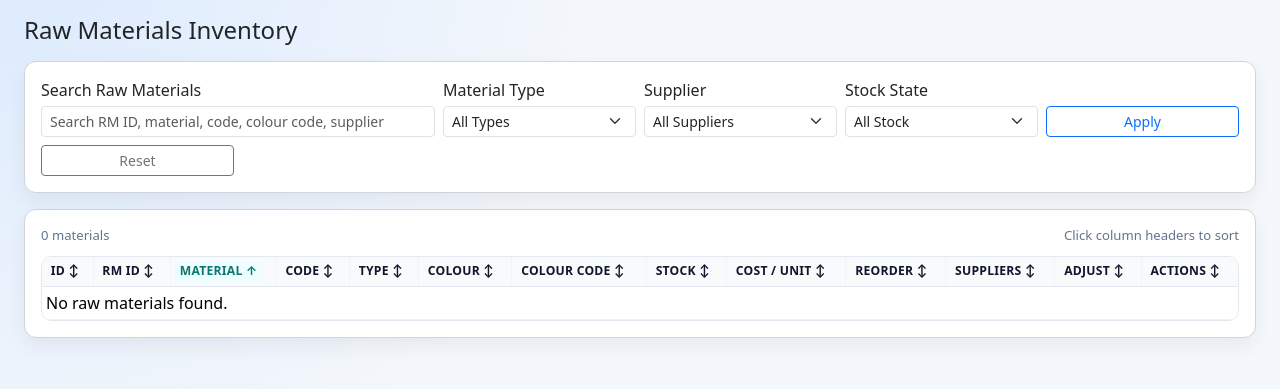
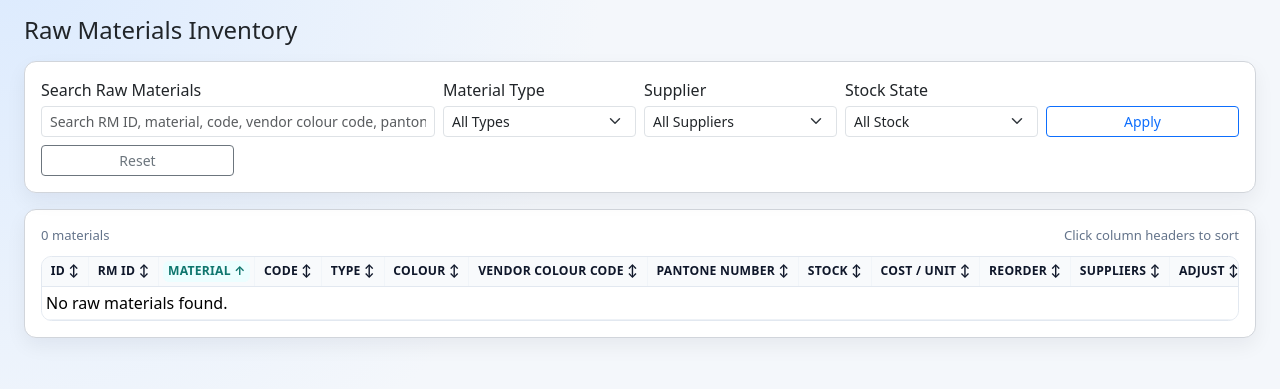
Before and after one commit to SharadRathi97/Busta_IM, a Django app: page /materials/ in a window 1280 px wide. Shown: the part 61-450 px from the top of the page. Run offline with Django 5.2, Linux system fonts and the light colour scheme; the visitor is signed in with stand-in values (Sample User, id 1); data that the repository does not hold is empty; some libraries are stand-ins or nearby versions.

Commit message:
Adding Pantone input

```diff
--- a/backend/inventory/forms.py
+++ b/backend/inventory/forms.py
@@ -14,7 +14,9 @@ class RawMaterialBaseForm(forms.Form):
     code = forms.CharField(
         max_length=50,
         required=False,
-        widget=forms.TextInput(attrs={"class": "form-control", "placeholder": "Optional; defaults to RM ID + Colour Code"}),
+        widget=forms.TextInput(
+            attrs={"class": "form-control", "placeholder": "Optional; defaults to RM ID + Vendor Colour Code/Pantone"}
+        ),
     )
     material_type = forms.ChoiceField(
         choices=RawMaterial.MaterialType.choices,
@@ -27,7 +29,15 @@ class RawMaterialBaseForm(forms.Form):
     )
     colour_code = forms.CharField(
         max_length=30,
-        widget=forms.TextInput(attrs={"class": "form-control", "placeholder": "e.g. RED / PANTONE-186"}),
+        required=False,
+        label="Vendor Colour Code",
+        widget=forms.TextInput(attrs={"class": "form-control", "placeholder": "e.g. RED"}),
+    )
+    pantone_number = forms.CharField(
+        max_length=50,
+        required=False,
+        label="Pantone Number",
+        widget=forms.TextInput(attrs={"class": "form-control", "placeholder": "e.g. PANTONE-186 C"}),
     )
     unit = forms.ChoiceField(choices=RawMaterial.Unit.choices, widget=forms.Select(attrs={"class": "form-select"}))
     cost_per_unit = forms.DecimalField(
@@ -58,7 +68,7 @@ class RawMaterialBaseForm(forms.Form):
         ).order_by("name")
         self.fields["vendor"].queryset = supplier_queryset
         self.fields["additional_vendors"].queryset = supplier_queryset
-        self.fields["code"].help_text = "Optional. If left blank, system uses RM ID + Colour Code."
+        self.fields["code"].help_text = "Optional. If left blank, system uses RM ID + Vendor Colour Code or Pantone Number."
 
     def clean_code(self):
         return (self.cleaned_data.get("code") or "").strip().upper()
@@ -82,30 +92,46 @@ class RawMaterialBaseForm(forms.Form):
     def clean_colour_code(self):
         return (self.cleaned_data.get("colour_code") or "").strip().upper()
 
+    def clean_pantone_number(self):
+        return (self.cleaned_data.get("pantone_number") or "").strip().upper()
+
     def clean(self):
         cleaned = super().clean()
         material_type = cleaned.get("material_type")
         colour = (cleaned.get("colour") or "").strip()
         colour_code = (cleaned.get("colour_code") or "").strip().upper()
+        pantone_number = (cleaned.get("pantone_number") or "").strip().upper()
         rm_id = (cleaned.get("rm_id") or "").strip().upper()
         code = (cleaned.get("code") or "").strip().upper()
         if material_type == RawMaterial.MaterialType.FABRIC and not colour:
             self.add_error("colour", "Colour is required when material type is Fabric.")
 
-        resolved_code = code or (f"{rm_id}-{colour_code}" if rm_id and colour_code else "")
+        if not colour_code and not pantone_number:
+            self.add_error("colour_code", "Enter Vendor Colour Code or Pantone Number.")
+            self.add_error("pantone_number", "Enter Vendor Colour Code or Pantone Number.")
+
+        variant_identifier = colour_code or pantone_number
+        resolved_code = code or (f"{rm_id}-{variant_identifier}" if rm_id and variant_identifier else "")
         if not resolved_code:
-            self.add_error("code", "Material code could not be resolved. Provide Code or valid RM ID + Colour Code.")
+            self.add_error(
+                "code",
+                "Material code could not be resolved. Provide Code or valid RM ID with Vendor Colour Code/Pantone Number.",
+            )
             return cleaned
 
-        duplicate_variant = RawMaterial.objects.filter(rm_id=rm_id, colour_code=colour_code)
+        duplicate_base = RawMaterial.objects.filter(rm_id=rm_id)
         if self.material:
-            duplicate_variant = duplicate_variant.exclude(pk=self.material.pk)
-        if duplicate_variant.exists():
-            self.add_error("colour_code", "This RM ID and Colour Code combination already exists.")
+            duplicate_base = duplicate_base.exclude(pk=self.material.pk)
+
+        if colour_code and duplicate_base.filter(colour_code=colour_code).exists():
+            self.add_error("colour_code", "This RM ID and Vendor Colour Code combination already exists.")
+        if pantone_number and duplicate_base.filter(pantone_number=pantone_number).exists():
+            self.add_error("pantone_number", "This RM ID and Pantone Number combination already exists.")
 
         cleaned["code"] = resolved_code
         cleaned["rm_id"] = rm_id
         cleaned["colour_code"] = colour_code
+        cleaned["pantone_number"] = pantone_number
         return cleaned
 
 
--- a/backend/inventory/views.py
+++ b/backend/inventory/views.py
@@ -55,6 +55,7 @@ def _get_sorting(sort_key: str, direction: str):
         "type": "material_type",
         "colour": "colour",
         "colour_code": "colour_code",
+        "pantone_number": "pantone_number",
         "stock": "current_stock",
         "cost": "cost_per_unit",
         "reorder": "reorder_level",
@@ -79,6 +80,7 @@ def _build_sort_state(active_sort: str, active_direction: str):
         "type",
         "colour",
         "colour_code",
+        "pantone_number",
         "stock",
         "cost",
         "reorder",
@@ -149,6 +151,7 @@ RAW_MATERIAL_CSV_COLUMNS = [
     "material_type",
     "colour",
     "colour_code",
+    "pantone_number",
     "unit",
     "cost_per_unit",
     "vendor_gst_number",
@@ -198,22 +201,31 @@ def _parse_additional_vendor_gst_numbers(raw_value: str) -> list[str]:
 def _extract_material_variant_rows(payload) -> list[dict[str, str]]:
     colour_values = payload.getlist("variant_colour")
     colour_code_values = payload.getlist("variant_colour_code")
+    pantone_values = payload.getlist("variant_pantone_number")
     code_values = payload.getlist("variant_code")
     opening_stock_values = payload.getlist("variant_opening_stock")
 
-    row_count = max(len(colour_values), len(colour_code_values), len(code_values), len(opening_stock_values))
+    row_count = max(
+        len(colour_values),
+        len(colour_code_values),
+        len(pantone_values),
+        len(code_values),
+        len(opening_stock_values),
+    )
     rows: list[dict[str, str]] = []
     for index in range(row_count):
         colour = (colour_values[index] if index < len(colour_values) else "").strip()
         colour_code = (colour_code_values[index] if index < len(colour_code_values) else "").strip()
+        pantone_number = (pantone_values[index] if index < len(pantone_values) else "").strip()
         code = (code_values[index] if index < len(code_values) else "").strip()
         opening_stock = (opening_stock_values[index] if index < len(opening_stock_values) else "").strip()
-        if not colour and not colour_code and not code and not opening_stock:
+        if not colour and not colour_code and not pantone_number and not code and not opening_stock:
             continue
         rows.append(
             {
                 "colour": colour,
                 "colour_code": colour_code,
+                "pantone_number": pantone_number,
                 "code": code,
                 "opening_stock": opening_stock,
             }
@@ -247,7 +259,8 @@ def _import_raw_materials_from_rows(rows: list[dict[str, str]], created_by):
 
     payloads: list[dict] = []
     errors: list[str] = []
-    seen_variant_rows: dict[tuple[str, str], int] = {}
+    seen_vendor_colour_rows: dict[tuple[str, str], int] = {}
+    seen_pantone_rows: dict[tuple[str, str], int] = {}
 
     for row_number, row in enumerate(rows, start=2):
         vendor = _resolve_supplier_by_gst(row.get("vendor_gst_number", ""))
@@ -277,6 +290,7 @@ def _import_raw_materials_from_rows(rows: list[dict[str, str]], created_by):
             "material_type": row.get("material_type", ""),
             "colour": row.get("colour", ""),
             "colour_code": row.get("colour_code", ""),
+            "pantone_number": row.get("pantone_number", ""),
             "unit": row.get("unit", ""),
             "cost_per_unit": row.get("cost_per_unit", ""),
             "vendor": str(vendor.id),
@@ -295,17 +309,27 @@ def _import_raw_materials_from_rows(rows: list[dict[str, str]], created_by):
             errors.append(f"Row {row_number}: {'; '.join(row_errors)}")
             continue
 
-        variant_key = (
-            form.cleaned_data["rm_id"],
-            form.cleaned_data["colour_code"],
-        )
-        previous_row = seen_variant_rows.get(variant_key)
-        if previous_row:
-            errors.append(
-                f"Row {row_number}: duplicate RM ID + Colour Code in this CSV (already in row {previous_row})."
-            )
-            continue
-        seen_variant_rows[variant_key] = row_number
+        rm_id = form.cleaned_data["rm_id"]
+        vendor_colour_code = form.cleaned_data["colour_code"]
+        pantone_number = form.cleaned_data["pantone_number"]
+        if vendor_colour_code:
+            vendor_colour_key = (rm_id, vendor_colour_code)
+            previous_row = seen_vendor_colour_rows.get(vendor_colour_key)
+            if previous_row:
+                errors.append(
+                    f"Row {row_number}: duplicate RM ID + Vendor Colour Code in this CSV (already in row {previous_row})."
+                )
+                continue
+            seen_vendor_colour_rows[vendor_colour_key] = row_number
+        if pantone_number:
+            pantone_key = (rm_id, pantone_number)
+            previous_row = seen_pantone_rows.get(pantone_key)
+            if previous_row:
+                errors.append(
+                    f"Row {row_number}: duplicate RM ID + Pantone Number in this CSV (already in row {previous_row})."
+                )
+                continue
+            seen_pantone_rows[pantone_key] = row_number
 
         payloads.append(
             {
@@ -315,6 +339,7 @@ def _import_raw_materials_from_rows(rows: list[dict[str, str]], created_by):
                 "material_type": form.cleaned_data["material_type"],
                 "colour": form.cleaned_data["colour"],
                 "colour_code": form.cleaned_data["colour_code"],
+                "pantone_number": form.cleaned_data["pantone_number"],
                 "unit": form.cleaned_data["unit"],
                 "cost_per_unit": form.cleaned_data["cost_per_unit"],
                 "vendor": vendor,
@@ -337,6 +362,7 @@ def _import_raw_materials_from_rows(rows: list[dict[str, str]], created_by):
                     material_type=payload["material_type"],
                     colour=payload["colour"],
                     colour_code=payload["colour_code"],
+                    pantone_number=payload["pantone_number"],
                     unit=payload["unit"],
                     cost_per_unit=payload["cost_per_unit"],
                     vendor=payload["vendor"],
@@ -346,7 +372,9 @@ def _import_raw_materials_from_rows(rows: list[dict[str, str]], created_by):
                     created_by=created_by,
                 )
     except IntegrityError as exc:
-        raise ValidationError("Duplicate raw material entry detected. RM ID + Colour Code must be unique.") from exc
+        raise ValidationError(
+            "Duplicate raw material entry detected. RM ID + Vendor Colour Code or RM ID + Pantone Number must be unique."
+        ) from exc
     return len(payloads)
 
 
@@ -368,6 +396,7 @@ def raw_material_csv_template(request):
             "fabric",
             "Blue",
             "BLU",
+            "PANTONE-286 C",
             "m",
             "55.000",
             "29ABCDE1234F1Z5",
@@ -392,7 +421,7 @@ def material_list(request):
     action = request.POST.get("action") if request.method == "POST" else None
     create_form = RawMaterialCreateForm(request.POST if action in {None, "create_material"} else None)
     csv_form = RawMaterialCSVUploadForm(request.POST if action == "upload_csv" else None, request.FILES if action == "upload_csv" else None)
-    variant_rows_seed = [{"colour": "", "colour_code": "", "code": "", "opening_stock": ""}]
+    variant_rows_seed = [{"colour": "", "colour_code": "", "pantone_number": "", "code": "", "opening_stock": ""}]
     show_create_modal = False
     show_csv_modal = False
 
@@ -428,6 +457,7 @@ def material_list(request):
                             **common_values,
                             "colour": variant["colour"],
                             "colour_code": variant["colour_code"],
+                            "pantone_number": variant["pantone_number"],
                             "code": variant["code"],
                             "opening_stock": variant["opening_stock"],
                         }
@@ -445,19 +475,34 @@ def material_list(request):
                     row_errors.append(f"Row {row_index}: {'; '.join(errors_for_row)}")
 
                 if not row_errors:
-                    seen_variant_rows: dict[tuple[str, str], int] = {}
+                    seen_vendor_colour_rows: dict[tuple[str, str], int] = {}
+                    seen_pantone_rows: dict[tuple[str, str], int] = {}
                     for row_index, row_form in enumerate(row_forms, start=1):
-                        variant_key = (
-                            row_form.cleaned_data["rm_id"],
-                            row_form.cleaned_data["colour_code"],
-                        )
-                        previous_variant_row = seen_variant_rows.get(variant_key)
-                        if previous_variant_row:
-                            row_errors.append(
-                                f"Row {row_index}: Duplicate RM ID + Colour Code in submission (already in row {previous_variant_row})."
-                            )
-                        else:
-                            seen_variant_rows[variant_key] = row_index
+                        rm_id = row_form.cleaned_data["rm_id"]
+                        colour_code = row_form.cleaned_data["colour_code"]
+                        pantone_number = row_form.cleaned_data["pantone_number"]
+                        if colour_code:
+                            vendor_colour_key = (rm_id, colour_code)
+                            previous_vendor_colour_row = seen_vendor_colour_rows.get(vendor_colour_key)
+                            if previous_vendor_colour_row:
+                                row_errors.append(
+                                    "Row "
+                                    f"{row_index}: Duplicate RM ID + Vendor Colour Code in submission "
+                                    f"(already in row {previous_vendor_colour_row})."
+                                )
+                            else:
+                                seen_vendor_colour_rows[vendor_colour_key] = row_index
+                        if pantone_number:
+                            pantone_key = (rm_id, pantone_number)
+                            previous_pantone_row = seen_pantone_rows.get(pantone_key)
+                            if previous_pantone_row:
+                                row_errors.append(
+                                    "Row "
+                                    f"{row_index}: Duplicate RM ID + Pantone Number in submission "
+                                    f"(already in row {previous_pantone_row})."
+                                )
+                            else:
+                                seen_pantone_rows[pantone_key] = row_index
 
                 if row_errors:
                     for row_error in row_errors[:8]:
@@ -476,6 +521,7 @@ def material_list(request):
                                     material_type=row_form.cleaned_data["material_type"],
                                     colour=row_form.cleaned_data["colour"],
                                     colour_code=row_form.cleaned_data["colour_code"],
+                                    pantone_number=row_form.cleaned_data["pantone_number"],
                                     unit=row_form.cleaned_data["unit"],
                                     cost_per_unit=row_form.cleaned_data["cost_per_unit"],
                                     vendor=row_form.cleaned_data["vendor"],
@@ -492,7 +538,7 @@ def material_list(request):
                     except IntegrityError:
                         messages.error(
                             request,
-                            "Duplicate raw material entry detected. RM ID + Colour Code must be unique for each row.",
+                            "Duplicate raw material entry detected. RM ID + Vendor Colour Code or RM ID + Pantone Number must be unique.",
                         )
                         show_create_modal = True
             else:
@@ -505,6 +551,7 @@ def material_list(request):
                             material_type=create_form.cleaned_data["material_type"],
                             colour=create_form.cleaned_data["colour"],
                             colour_code=create_form.cleaned_data["colour_code"],
+                            pantone_number=create_form.cleaned_data["pantone_number"],
                             unit=create_form.cleaned_data["unit"],
                             cost_per_unit=create_form.cleaned_data["cost_per_unit"],
                             vendor=create_form.cleaned_data["vendor"],
@@ -555,6 +602,7 @@ def material_list(request):
             | Q(code__icontains=q_filter)
             | Q(colour__icontains=q_filter)
             | Q(colour_code__icontains=q_filter)
+            | Q(pantone_number__icontains=q_filter)
             | Q(vendor__name__icontains=q_filter)
             | Q(vendor_links__vendor__name__icontains=q_filter)
         ).distinct()
@@ -644,6 +692,7 @@ def material_edit(request, material_id: int):
         "material_type": material.material_type,
         "colour": material.colour,
         "colour_code": material.colour_code,
+        "pantone_number": material.pantone_number,
         "unit": material.unit,
         "cost_per_unit": material.cost_per_unit,
         "vendor": material.vendor_id,
@@ -662,6 +711,7 @@ def material_edit(request, material_id: int):
                 material_type=form.cleaned_data["material_type"],
                 colour=form.cleaned_data["colour"],
                 colour_code=form.cleaned_data["colour_code"],
+                pantone_number=form.cleaned_data["pantone_number"],
                 unit=form.cleaned_data["unit"],
                 cost_per_unit=form.cleaned_data["cost_per_unit"],
                 vendor=form.cleaned_data["vendor"],
--- a/backend/templates/inventory/materials.html
+++ b/backend/templates/inventory/materials.html
@@ -22,7 +22,7 @@
     <input type="hidden" name="direction" value="{{ sort_direction }}">
     {% url 'inventory:list' as reset_inventory_url %}
     <div class="row g-2">
-      {% include "partials/search_field.html" with label="Search Raw Materials" value=filter_values.q placeholder="Search RM ID, material, code, colour code, supplier" %}
+      {% include "partials/search_field.html" with label="Search Raw Materials" value=filter_values.q placeholder="Search RM ID, material, code, vendor colour code, pantone, supplier" %}
       <div class="col-6 col-md-2">
         <label class="form-label mb-1">Material Type</label>
         <select name="material_type" class="form-select form-select-sm">
@@ -130,7 +130,8 @@
               <th><a class="sort-link {% if sort_state.code.active %}active{% endif %}" href="{% replace_query request sort='code' direction=sort_state.code.next page='' %}">Code {{ sort_state.code.icon }}</a></th>
               <th><a class="sort-link {% if sort_state.type.active %}active{% endif %}" href="{% replace_query request sort='type' direction=sort_state.type.next page='' %}">Type {{ sort_state.type.icon }}</a></th>
               <th><a class="sort-link {% if sort_state.colour.active %}active{% endif %}" href="{% replace_query request sort='colour' direction=sort_state.colour.next page='' %}">Colour {{ sort_state.colour.icon }}</a></th>
-              <th><a class="sort-link {% if sort_state.colour_code.active %}active{% endif %}" href="{% replace_query request sort='colour_code' direction=sort_state.colour_code.next page='' %}">Colour Code {{ sort_state.colour_code.icon }}</a></th>
+              <th><a class="sort-link {% if sort_state.colour_code.active %}active{% endif %}" href="{% replace_query request sort='colour_code' direction=sort_state.colour_code.next page='' %}">vendor colour code {{ sort_state.colour_code.icon }}</a></th>
+              <th><a class="sort-link {% if sort_state.pantone_number.active %}active{% endif %}" href="{% replace_query request sort='pantone_number' direction=sort_state.pantone_number.next page='' %}">Pantone Number {{ sort_state.pantone_number.icon }}</a></th>
               <th><a class="sort-link {% if sort_state.stock.active %}active{% endif %}" href="{% replace_query request sort='stock' direction=sort_state.stock.next page='' %}">Stock {{ sort_state.stock.icon }}</a></th>
               <th><a class="sort-link {% if sort_state.cost.active %}active{% endif %}" href="{% replace_query request sort='cost' direction=sort_state.cost.next page='' %}">Cost / Unit {{ sort_state.cost.icon }}</a></th>
               <th><a class="sort-link {% if sort_state.reorder.active %}active{% endif %}" href="{% replace_query request sort='reorder' direction=sort_state.reorder.next page='' %}">Reorder {{ sort_state.reorder.icon }}</a></th>
@@ -149,6 +150,7 @@
                 <td><span class="badge badge-soft">{{ material.get_material_type_display }}</span></td>
                 <td>{{ material.colour|default:"-" }}</td>
                 <td>{{ material.colour_code|default:"-" }}</td>
+                <td>{{ material.pantone_number|default:"-" }}</td>
                 <td>{{ material.current_stock }} {{ material.unit }}</td>
                 <td>{{ material.cost_per_unit|floatformat:3 }}</td>
                 <td>{{ material.reorder_level }}</td>
@@ -181,7 +183,7 @@
                 </td>
               </tr>
             {% empty %}
-              <tr><td colspan="13">No raw materials found.</td></tr>
+              <tr><td colspan="14">No raw materials found.</td></tr>
             {% endfor %}
           </tbody>
         </table>
@@ -289,7 +291,8 @@
                     <thead>
                       <tr>
                         <th style="min-width: 180px;">Colour</th>
-                        <th style="min-width: 180px;">Colour Code</th>
+                        <th style="min-width: 180px;">Vendor Colour Code</th>
+                        <th style="min-width: 210px;">Pantone Number</th>
                         <th style="min-width: 210px;">Material Code (Optional)</th>
                         <th style="min-width: 160px;">Opening Stock</th>
                         <th style="width: 90px;">Row</th>
@@ -300,9 +303,10 @@
                 </div>
               </div>
               <div class="form-help mt-2">
-                Each colour row will be created as a separate stock line. Same RM ID is allowed across rows as long as Colour Code is different.
+                Each colour row will be created as a separate stock line. For every row, enter Vendor Colour Code or Pantone Number.
               </div>
               {% for error in create_form.colour_code.errors %}<div class="text-danger small">{{ error }}</div>{% endfor %}
+              {% for error in create_form.pantone_number.errors %}<div class="text-danger small">{{ error }}</div>{% endfor %}
               {% for error in create_form.code.errors %}<div class="text-danger small">{{ error }}</div>{% endfor %}
               {% for error in create_form.opening_stock.errors %}<div class="text-danger small">{{ error }}</div>{% endfor %}
             </div>
@@ -387,6 +391,7 @@
 
           const colourCell = document.createElement("td");
           const colourCodeCell = document.createElement("td");
+          const pantoneCell = document.createElement("td");
           const codeCell = document.createElement("td");
           const stockCell = document.createElement("td");
           const removeCell = document.createElement("td");
@@ -404,7 +409,13 @@
           colourCodeInput.className = "form-control form-control-sm";
           colourCodeInput.placeholder = "e.g. BLU";
           colourCodeInput.value = rowData.colour_code || "";
-          colourCodeInput.required = true;
+
+          const pantoneInput = document.createElement("input");
+          pantoneInput.type = "text";
+          pantoneInput.name = "variant_pantone_number";
+          pantoneInput.className = "form-control form-control-sm";
+          pantoneInput.placeholder = "e.g. PANTONE-286 C";
+          pantoneInput.value = rowData.pantone_number || "";
 
           const codeInput = document.createElement("input");
           codeInput.type = "text";
@@ -430,12 +441,14 @@
 
           colourCell.appendChild(colourInput);
           colourCodeCell.appendChild(colourCodeInput);
+          pantoneCell.appendChild(pantoneInput);
           codeCell.appendChild(codeInput);
           stockCell.appendChild(stockInput);
           removeCell.appendChild(removeBtn);
 
           row.appendChild(colourCell);
           row.appendChild(colourCodeCell);
+          row.appendChild(pantoneCell);
           row.appendChild(codeCell);
           row.appendChild(stockCell);
           row.appendChild(removeCell);
```
Also changed, not shown: backend/inventory/models.py (+29 -8 lines), backend/inventory/tests.py (+74 -9 lines), backend/inventory/migrations/0010_remove_rawmaterial_uniq_raw_material_rm_id_colour_code_and_more.py (added).
